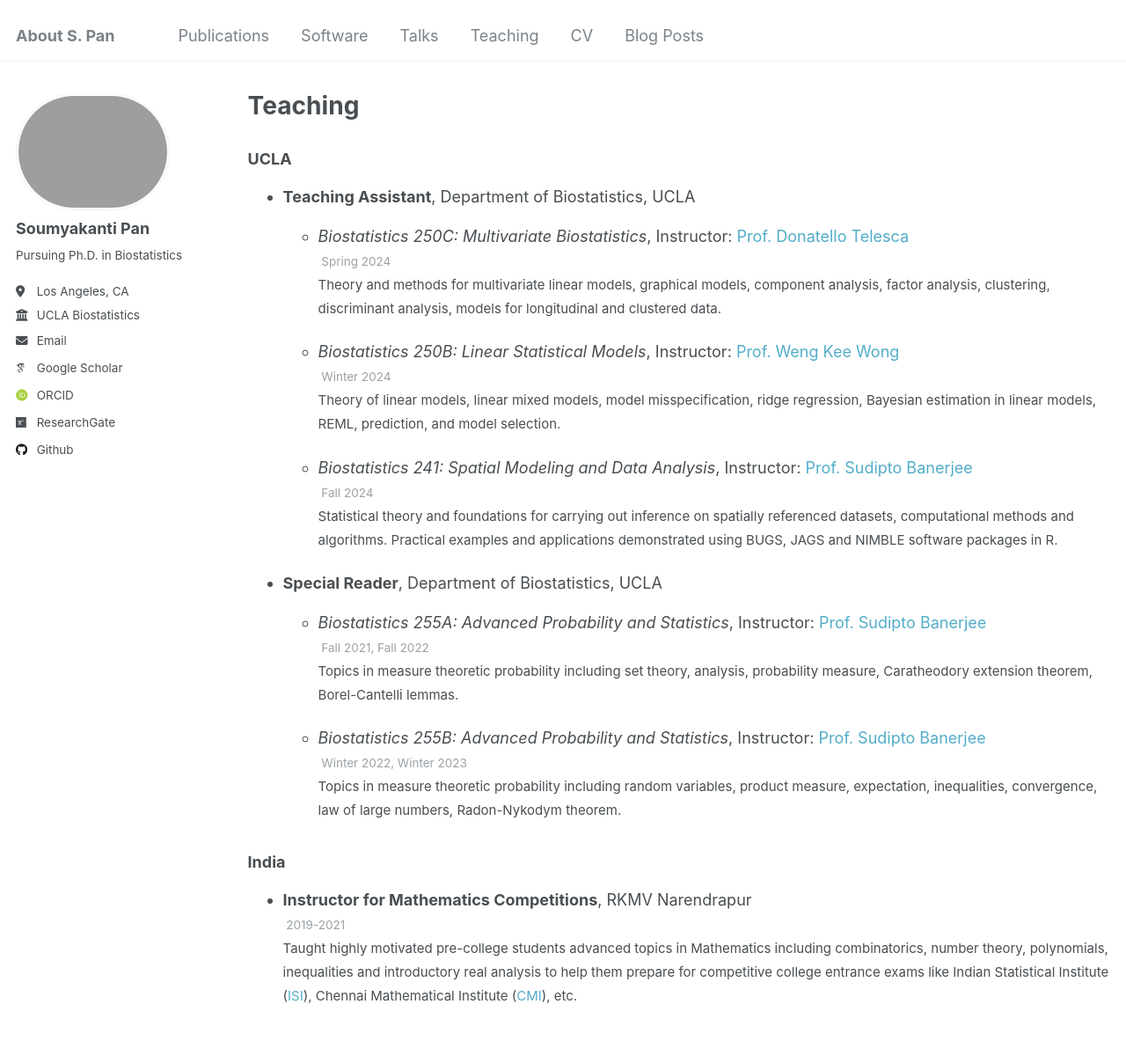
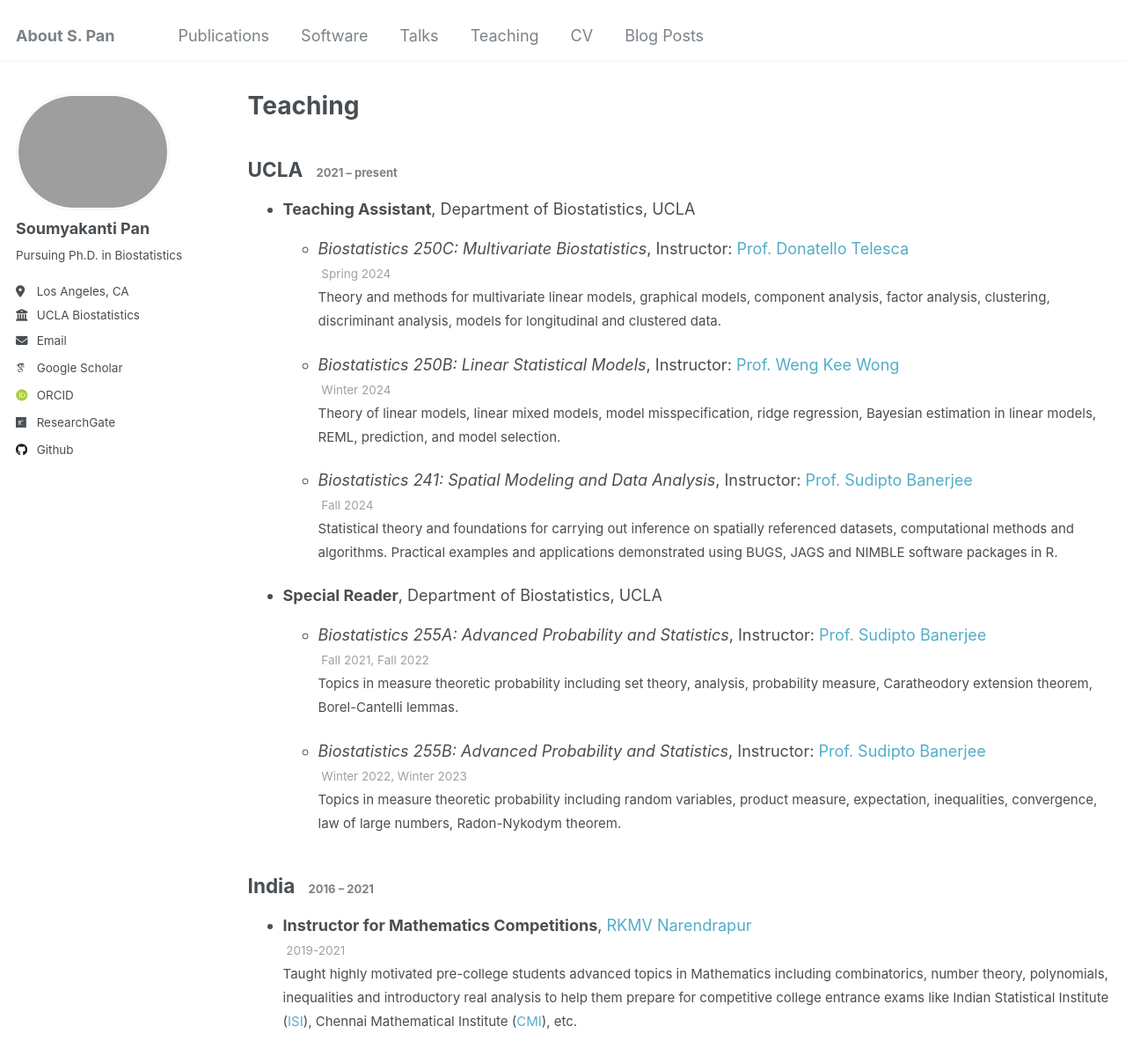
Before and after one commit to SPan-18/span-18.github.io, a Jekyll site: the page built from _pages/teaching.md, in a window 1280 px wide and 1400 px high. Shown: the top 1208 px of the window at 88% size. Built offline with Jekyll 4.4.1, drawn with Linux system fonts in a browser that asks for light colours; some web fonts are replaced.

Commit message:
Update teaching.md

```diff
--- a/_pages/teaching.md
+++ b/_pages/teaching.md
@@ -11,7 +11,7 @@ author_profile: true
   {% include archive-single.html %}
 {% endfor %} -->
 
-### UCLA
+## UCLA <span style="font-size: small; color: grey; padding-left: 10px;">2021 -- present</span>
 - **Teaching Assistant**, Department of Biostatistics, UCLA
   - *Biostatistics 250C: Multivariate Biostatistics*, Instructor: [Prof. Donatello Telesca](https://donatello-telesca.com/)<br />
 <span class="page__meta"><i class="fa fa-clock-o" aria-hidden="true"></i> {{"Spring 2024"}}</span><br />
@@ -34,7 +34,7 @@ author_profile: true
 <span class="page__meta"><i class="fa fa-clock-o" aria-hidden="true"></i> {{"Winter 2022, Winter 2023"}}</span><br />
 <span style="font-size: smaller">Topics in measure theoretic probability including random variables, product measure, expectation, inequalities, convergence, law of large numbers, Radon-Nykodym theorem.</span>
 
-### India
-- **Instructor for Mathematics Competitions**, RKMV Narendrapur<br />
+## India <span style="font-size: small; color: grey; padding-left: 10px;">2016 -- 2021</span>
+- **Instructor for Mathematics Competitions**, [RKMV Narendrapur](https://www.rkmvnarendrapur.org/)<br />
 <span class="page__meta"><i class="fa fa-clock-o" aria-hidden="true"></i> {{"2019-2021"}}</span><br />
 <span style="font-size: smaller">Taught highly motivated pre-college students advanced topics in Mathematics including combinatorics, number theory, polynomials, inequalities and introductory real analysis to help them prepare for competitive college entrance exams like Indian Statistical Institute ([ISI](https://www.isical.ac.in/)), Chennai Mathematical Institute ([CMI](https://www.cmi.ac.in/)), etc.</span>
```
